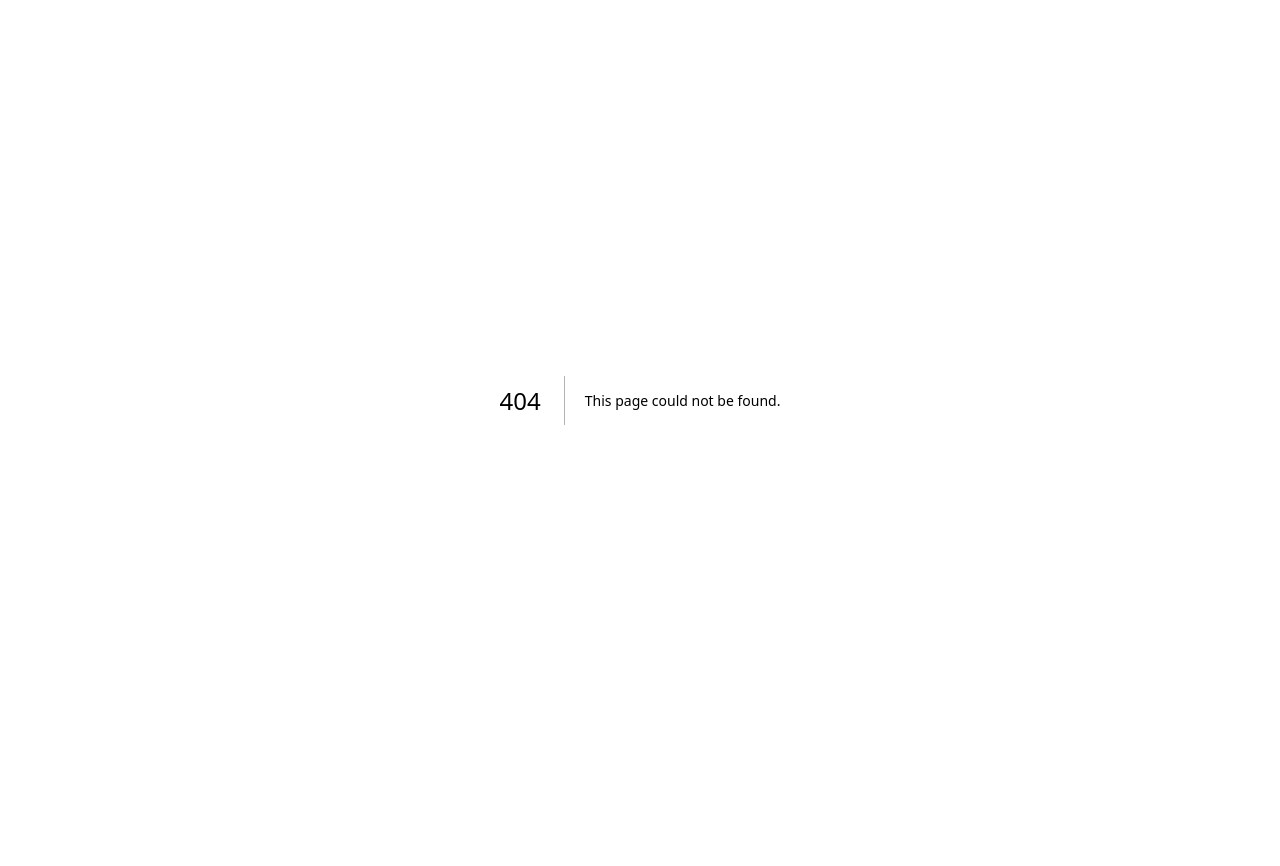
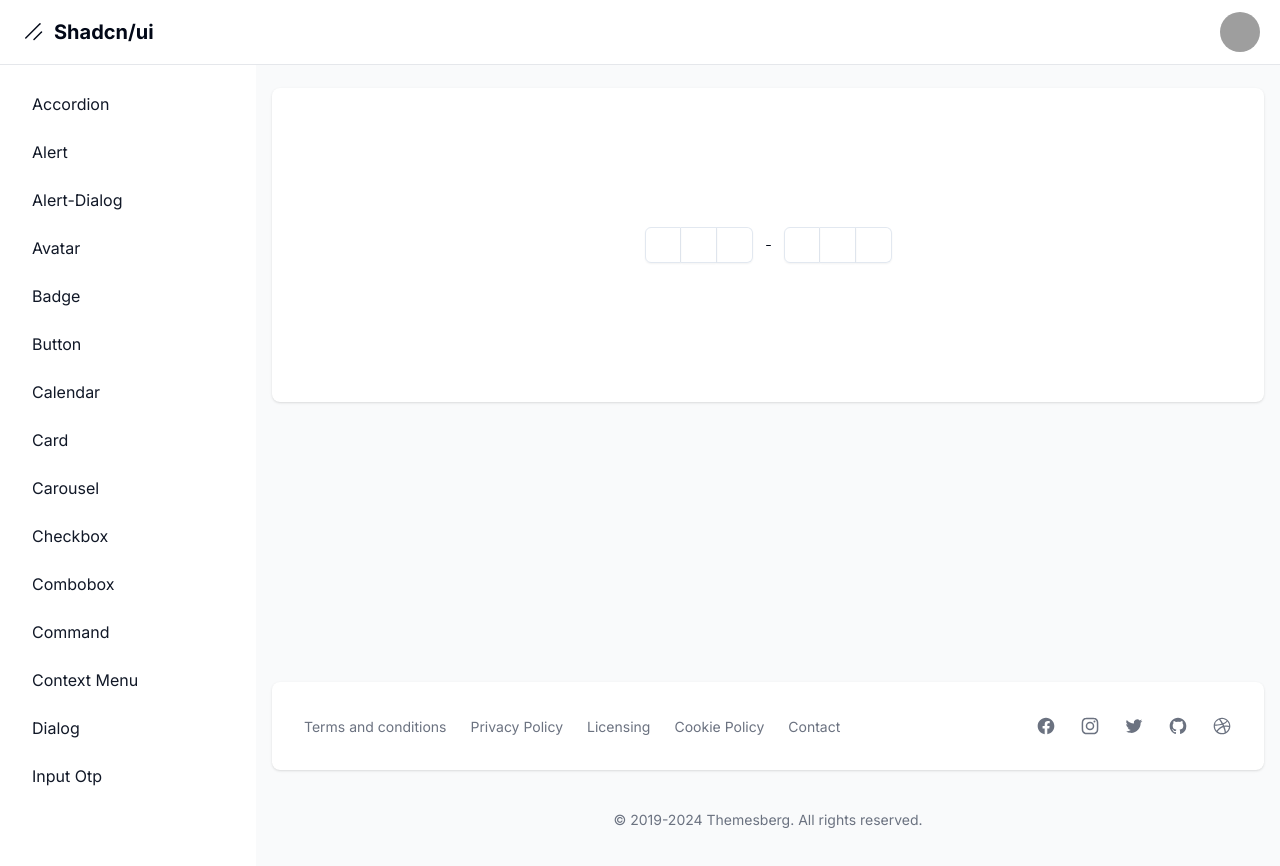
Before and after one commit to jorgeramos2068/next-app-03-shadcn-dashboard, a Next.js app: page /dashboard/input-otp in a window 1280 px wide. Before the commit this address had no page. Shown: the top 866 px of the page. Before the commit the page ends 800 px from the top, so only its background shows below. Built offline with nearby package versions, Linux system fonts and the light colour scheme; grey boxes are pictures that could not be loaded.

Commit message:
feat: add and configure input-otp component

```diff
--- a/package.json
+++ b/package.json
@@ -26,6 +26,7 @@
     "date-fns": "^3.6.0",
     "embla-carousel-autoplay": "^8.1.5",
     "embla-carousel-react": "^8.1.5",
+    "input-otp": "^1.2.4",
     "lucide-react": "^0.396.0",
     "next": "14.2.4",
     "react": "^18",
--- /dev/null
+++ b/src/app/dashboard/input-otp/page.tsx
@@ -0,0 +1,27 @@
+'use client';
+
+import * as React from 'react';
+
+import { InputOTP, InputOTPGroup, InputOTPSeparator, InputOTPSlot } from '@/components/ui/input-otp';
+
+export default function Page() {
+  const [value, setValue] = React.useState('');
+
+  return (
+    <div className="flex justify-center items-center h-[250px]">
+      <InputOTP maxLength={6} value={value} onChange={value => setValue(value)}>
+        <InputOTPGroup>
+          <InputOTPSlot index={0} />
+          <InputOTPSlot index={1} />
+          <InputOTPSlot index={2} />
+        </InputOTPGroup>
+        <InputOTPSeparator />
+        <InputOTPGroup>
+          <InputOTPSlot index={3} />
+          <InputOTPSlot index={4} />
+          <InputOTPSlot index={5} />
+        </InputOTPGroup>
+      </InputOTP>
+    </div>
+  );
+}
--- a/src/app/dashboard/layout.tsx
+++ b/src/app/dashboard/layout.tsx
@@ -17,6 +17,7 @@
   { name: 'combobox', href: 'combobox' },
   { name: 'context menu', href: 'context-menu' },
   { name: 'menubar', href: 'menubar' },
+  { name: 'input otp', href: 'input-otp' },
 ].sort((a, b) => a.name.localeCompare(b.name));
 
 export default function DashboardLayout({ children }: { children: React.ReactNode }) {
--- /dev/null
+++ b/src/components/ui/input-otp.tsx
@@ -0,0 +1,63 @@
+'use client';
+
+import * as React from 'react';
+import { DashIcon } from '@radix-ui/react-icons';
+import { OTPInput, OTPInputContext } from 'input-otp';
+
+import { cn } from '@/lib/utils';
+
+const InputOTP = React.forwardRef<React.ElementRef<typeof OTPInput>, React.ComponentPropsWithoutRef<typeof OTPInput>>(
+  ({ className, containerClassName, ...props }, ref) => (
+    <OTPInput
+      ref={ref}
+      containerClassName={cn('flex items-center gap-2 has-[:disabled]:opacity-50', containerClassName)}
+      className={cn('disabled:cursor-not-allowed', className)}
+      {...props}
+    />
+  )
+);
+InputOTP.displayName = 'InputOTP';
+
+const InputOTPGroup = React.forwardRef<React.ElementRef<'div'>, React.ComponentPropsWithoutRef<'div'>>(
+  ({ className, ...props }, ref) => <div ref={ref} className={cn('flex items-center', className)} {...props} />
+);
+InputOTPGroup.displayName = 'InputOTPGroup';
+
+const InputOTPSlot = React.forwardRef<
+  React.ElementRef<'div'>,
+  React.ComponentPropsWithoutRef<'div'> & { index: number }
+>(({ index, className, ...props }, ref) => {
+  const inputOTPContext = React.useContext(OTPInputContext);
+  const { char, hasFakeCaret, isActive } = inputOTPContext.slots[index];
+
+  return (
+    <div
+      ref={ref}
+      className={cn(
+        'relative flex h-9 w-9 items-center justify-center border-y border-r border-input text-sm shadow-sm transition-all first:rounded-l-md first:border-l last:rounded-r-md',
+        isActive && 'z-10 ring-1 ring-ring',
+        className
+      )}
+      {...props}
+    >
+      {char}
+      {hasFakeCaret && (
+        <div className="pointer-events-none absolute inset-0 flex items-center justify-center">
+          <div className="h-4 w-px animate-caret-blink bg-foreground duration-1000" />
+        </div>
+      )}
+    </div>
+  );
+});
+InputOTPSlot.displayName = 'InputOTPSlot';
+
+const InputOTPSeparator = React.forwardRef<React.ElementRef<'div'>, React.ComponentPropsWithoutRef<'div'>>(
+  ({ ...props }, ref) => (
+    <div ref={ref} role="separator" {...props}>
+      <DashIcon />
+    </div>
+  )
+);
+InputOTPSeparator.displayName = 'InputOTPSeparator';
+
+export { InputOTP, InputOTPGroup, InputOTPSlot, InputOTPSeparator };
--- a/tailwind.config.ts
+++ b/tailwind.config.ts
@@ -63,10 +63,15 @@
           from: { height: 'var(--radix-accordion-content-height)' },
           to: { height: '0' },
         },
+        'caret-blink': {
+          '0%,70%,100%': { opacity: '1' },
+          '20%,50%': { opacity: '0' },
+        },
       },
       animation: {
         'accordion-down': 'accordion-down 0.2s ease-out',
         'accordion-up': 'accordion-up 0.2s ease-out',
+        'caret-blink': 'caret-blink 1.25s ease-out infinite',
       },
       fontFamily: {
         sans: ['var(--font-sans)', ...fontFamily.sans],
```
Also changed, not shown: 1 other file (tests, documents, lock files or other folders).
